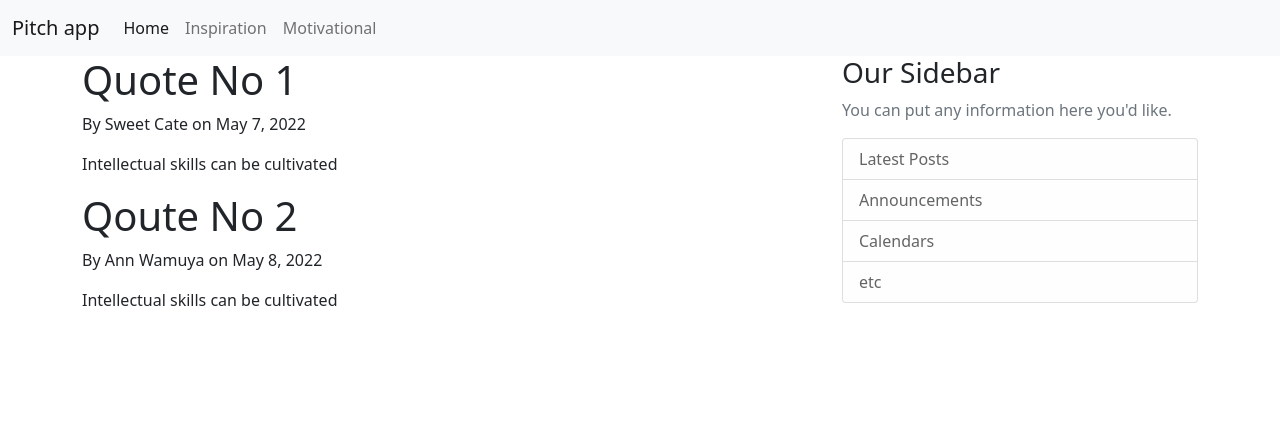
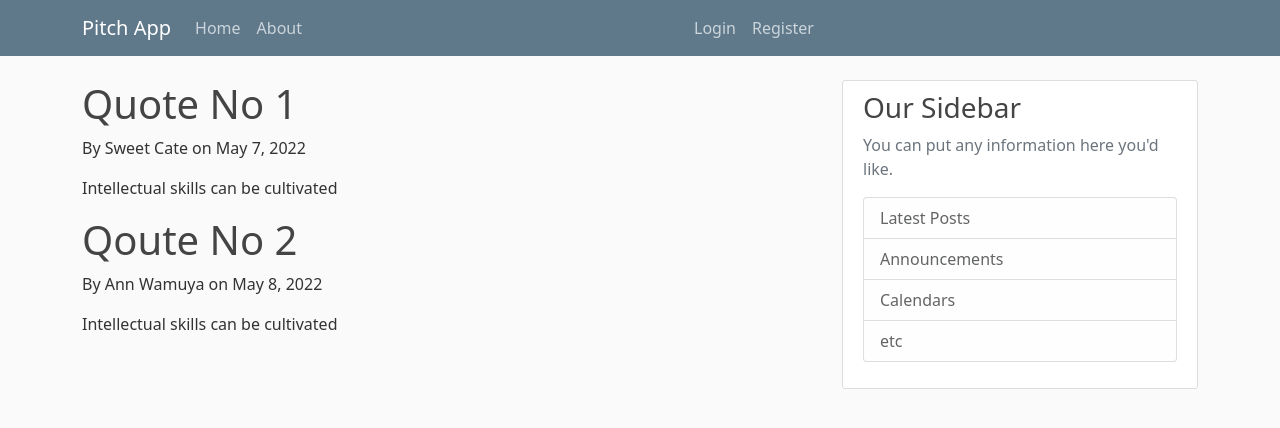
Before and after one commit to catekui/1-Minute-Pitch, a Flask app: page / in a window 1280 px wide. Shown: the top 428 px of the page. Run offline with Flask 2, Linux system fonts and the light colour scheme; some libraries are stand-ins or nearby versions.

Commit message:
styled the navbar

```diff
--- /dev/null
+++ b/app/static/main.css
@@ -0,0 +1,240 @@
+body {
+    background: #fafafa;
+    color: #333333;
+    margin-top: 5rem;
+  }
+
+  h1, h2, h3, h4, h5, h6 {
+    color: #444444;
+  }
+
+  .bg-steel {
+    background-color: #5f788a;
+  }
+
+  .site-header .navbar-nav .nav-link {
+    color: #cbd5db;
+  }
+
+  .site-header .navbar-nav .nav-link:hover {
+    color: #ffffff;
+  }
+
+  .site-header .navbar-nav .nav-link.active {
+    font-weight: 500;
+  }
+
+  .content-section {
+    background: #ffffff;
+    padding: 10px 20px;
+    border: 1px solid #dddddd;
+    border-radius: 3px;
+    margin-bottom: 20px;
+  }
+
+  .article-title {
+    color: #444444;
+  }
+
+  a.article-title:hover {
+    color: #428bca;
+    text-decoration: none;
+  }
+
+  .article-content {
+    white-space: pre-line;
+  }
+
+  .article-img {
+    height: 65px;
+    width: 65px;
+    margin-right: 16px;
+  }
+
+  .article-metadata {
+    padding-bottom: 1px;
+    margin-bottom: 4px;
+    border-bottom: 1px solid #e3e3e3
+  }
+
+  .article-metadata a:hover {
+    color: #333;
+    text-decoration: none;
+  }
+
+  .article-svg {
+    width: 25px;
+    height: 25px;
+    vertical-align: middle;
+  }
+
+  .account-img {
+    height: 125px;
+    width: 125px;
+    margin-right: 20px;
+    margin-bottom: 16px;
+  }
+  body {
+    background: #fafafa;
+    color: #333333;
+    margin-top: 5rem;
+  }
+
+  h1, h2, h3, h4, h5, h6 {
+    color: #444444;
+  }
+
+  .bg-steel {
+    background-color: #5f788a;
+  }
+
+  .site-header .navbar-nav .nav-link {
+    color: #cbd5db;
+  }
+
+  .site-header .navbar-nav .nav-link:hover {
+    color: #ffffff;
+  }
+
+  .site-header .navbar-nav .nav-link.active {
+    font-weight: 500;
+  }
+
+  .content-section {
+    background: #ffffff;
+    padding: 10px 20px;
+    border: 1px solid #dddddd;
+    border-radius: 3px;
+    margin-bottom: 20px;
+  }
+
+  .article-title {
+    color: #444444;
+  }
+
+  a.article-title:hover {
+    color: #428bca;
+    text-decoration: none;
+  }
+
+  .article-content {
+    white-space: pre-line;
+  }
+
+  .article-img {
+    height: 65px;
+    width: 65px;
+    margin-right: 16px;
+  }
+
+  .article-metadata {
+    padding-bottom: 1px;
+    margin-bottom: 4px;
+    border-bottom: 1px solid #e3e3e3
+  }
+
+  .article-metadata a:hover {
+    color: #333;
+    text-decoration: none;
+  }
+
+  .article-svg {
+    width: 25px;
+    height: 25px;
+    vertical-align: middle;
+  }
+
+  .account-img {
+    height: 125px;
+    width: 125px;
+    margin-right: 20px;
+    margin-bottom: 16px;
+  }
+
+  .account-heading {
+    font-size: 2.5rem;
+  }
+  body {
+    background: #fafafa;
+    color: #333333;
+    margin-top: 5rem;
+  }
+
+  h1, h2, h3, h4, h5, h6 {
+    color: #444444;
+  }
+
+  .bg-steel {
+    background-color: #5f788a;
+  }
+
+  .site-header .navbar-nav .nav-link {
+    color: #cbd5db;
+  }
+
+  .site-header .navbar-nav .nav-link:hover {
+    color: #ffffff;
+  }
+
+  .site-header .navbar-nav .nav-link.active {
+    font-weight: 500;
+  }
+
+  .content-section {
+    background: #ffffff;
+    padding: 10px 20px;
+    border: 1px solid #dddddd;
+    border-radius: 3px;
+    margin-bottom: 20px;
+  }
+
+  .article-title {
+    color: #444444;
+  }
+
+  a.article-title:hover {
+    color: #428bca;
+    text-decoration: none;
+  }
+
+  .article-content {
+    white-space: pre-line;
+  }
+
+  .article-img {
+    height: 65px;
+    width: 65px;
+    margin-right: 16px;
+  }
+
+  .article-metadata {
+    padding-bottom: 1px;
+    margin-bottom: 4px;
+    border-bottom: 1px solid #e3e3e3
+  }
+
+  .article-metadata a:hover {
+    color: #333;
+    text-decoration: none;
+  }
+
+  .article-svg {
+    width: 25px;
+    height: 25px;
+    vertical-align: middle;
+  }
+
+  .account-img {
+    height: 125px;
+    width: 125px;
+    margin-right: 20px;
+    margin-bottom: 16px;
+  }
+
+  .account-heading {
+    font-size: 2.5rem;
+  }
+
+  .account-heading {
+    font-size: 2.5rem;
+  }
--- a/app/templates/layout.html
+++ b/app/templates/layout.html
@@ -7,6 +7,7 @@
     <meta name="viewport" content="width=device-width, initial-scale=1.0">
     <link href="https://cdn.jsdelivr.net/npm/bootstrap@5.1.3/dist/css/bootstrap.min.css" rel="stylesheet"
         integrity="sha384-1BmE4kWBq78iYhFldvKuhfTAU6auU8tT94WrHftjDbrCEXSU1oBoqyl2QvZ6jIW3" crossorigin="anonymous">
+    <link rel="stylesheet" href="{{url_for('static', filename='main.css') }}">
 
     {% if title %}
     <title>Pitch App - {{title}}</title>
@@ -17,7 +18,7 @@
 
 <body>
     <!-- navbar -->
-    <nav class="navbar navbar-expand-lg navbar-light bg-light">
+    <!-- <nav class="navbar navbar-expand-lg navbar-light bg-primary">
         <div class="container-fluid">
           <a class="navbar-brand" href="#">Pitch app</a>
           <button class="navbar-toggler" type="button" data-bs-toggle="collapse" data-bs-target="#navbarText" aria-controls="navbarText" aria-expanded="false" aria-label="Toggle navigation">
@@ -37,7 +38,28 @@
             </ul>
           </div>
         </div>
-      </nav>
+      </nav> -->
+      <header class="site-header">
+        <nav class="navbar navbar-expand-md navbar-dark bg-steel fixed-top">
+          <div class="container">
+            <a class="navbar-brand mr-4" href="/">Pitch App</a>
+            <button class="navbar-toggler" type="button" data-toggle="collapse" data-target="#navbarToggle" aria-controls="navbarToggle" aria-expanded="false" aria-label="Toggle navigation">
+              <span class="navbar-toggler-icon"></span>
+            </button>
+            <div class="collapse navbar-collapse" id="navbarToggle">
+              <div class="navbar-nav mr-auto">
+                <a class="nav-item nav-link" href="/">Home</a>
+                <a class="nav-item nav-link" href="/about">About</a>
+              </div>
+              <!-- Navbar Right Side -->
+              <div class="navbar-nav mx-auto">
+                <a class="nav-item nav-link" href="/login">Login</a>
+                <a class="nav-item nav-link" href="/register">Register</a>
+              </div>
+            </div>
+          </div>
+        </nav>
+      </header>
 
     <main role="main" class="container">
         <div class="row">
--- a/app/views.py
+++ b/app/views.py
@@ -1,4 +1,4 @@
-from flask import Flask, render_template
+from flask import Flask, render_template, url_for
 from app import app
 
 quotes = [
```
